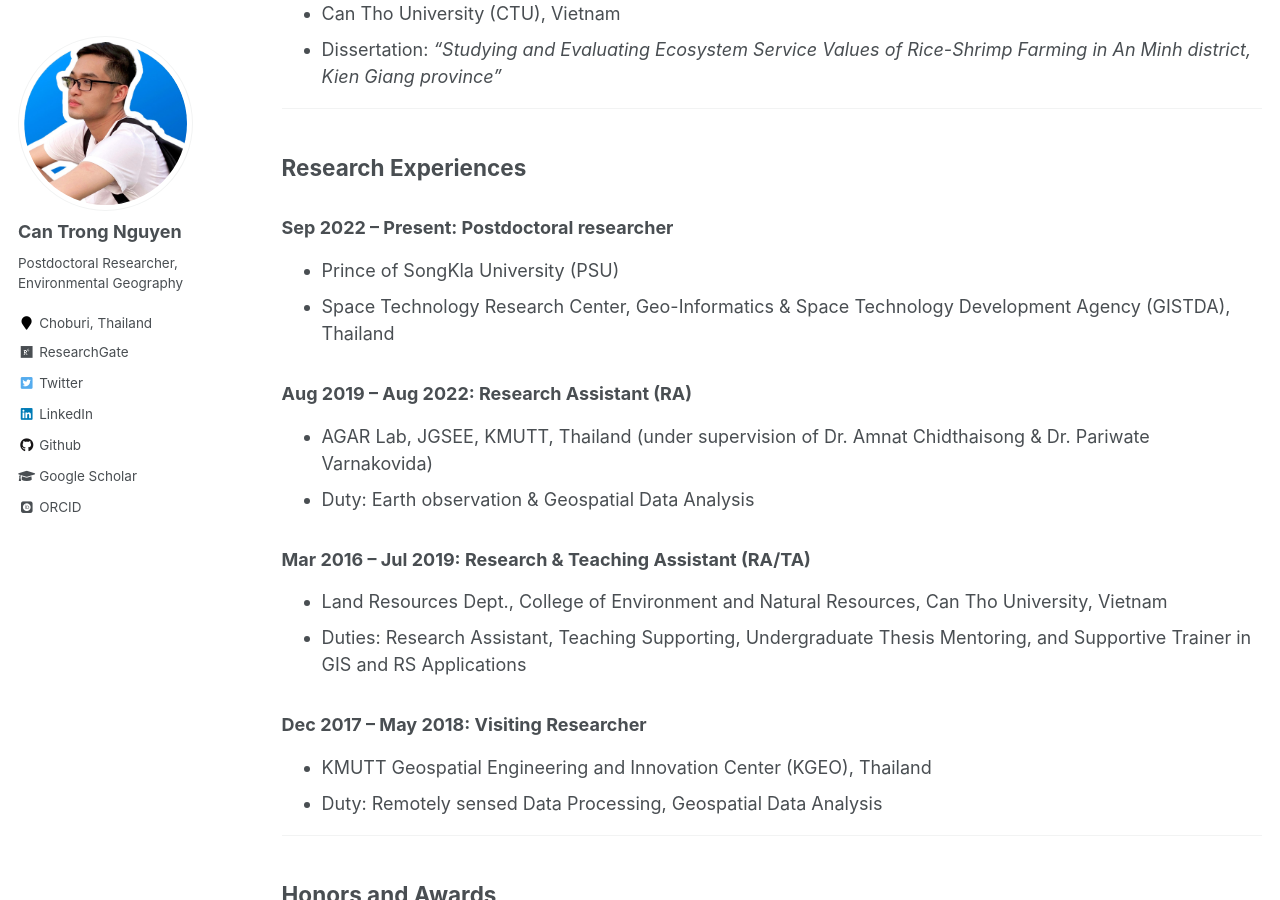
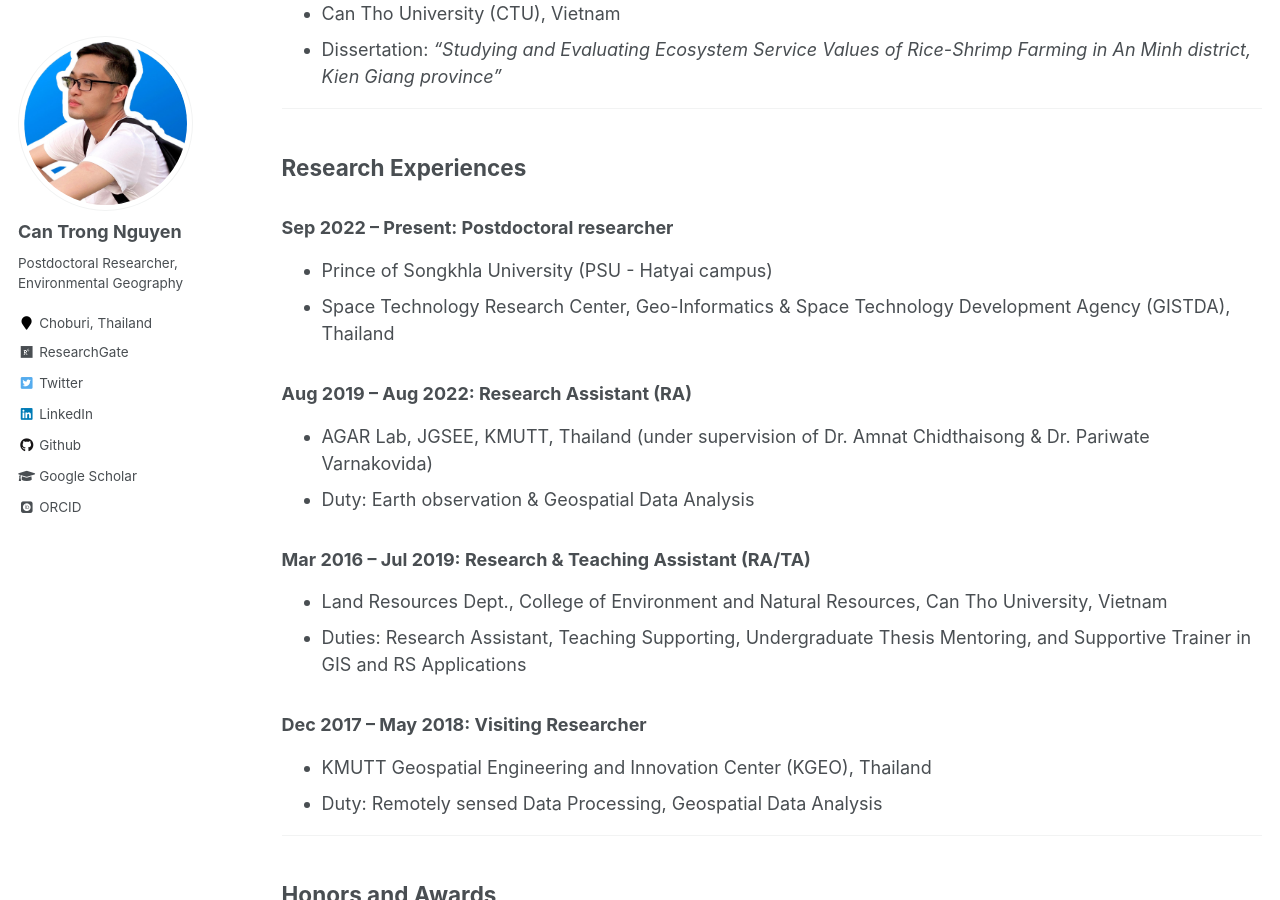
Before and after one commit to canng/oldsite, a Jekyll site: the page built from _pages/cv.md, in a window 1280 px wide and 900 px high, scrolled down 911 px. Built offline with Jekyll 4.4.1, drawn with Linux system fonts in a browser that asks for light colours; some web fonts are replaced.

Commit message:
update cv

```diff
--- a/_pages/cv.md
+++ b/_pages/cv.md
@@ -37,7 +37,7 @@ redirect_from:
 ## Research Experiences
 
 ### Sep 2022 – Present: Postdoctoral researcher
-* Prince of SongKla University (PSU)
+* Prince of Songkhla University (PSU - Hatyai campus)
 * Space Technology Research Center, Geo-Informatics & Space Technology Development Agency (GISTDA), Thailand
 
 
```
